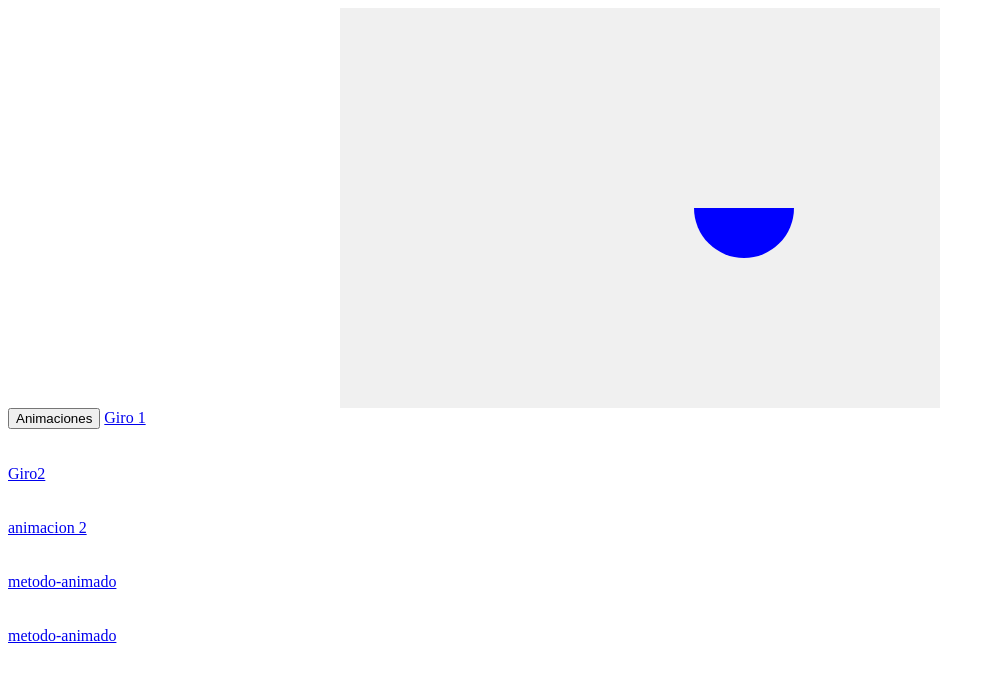
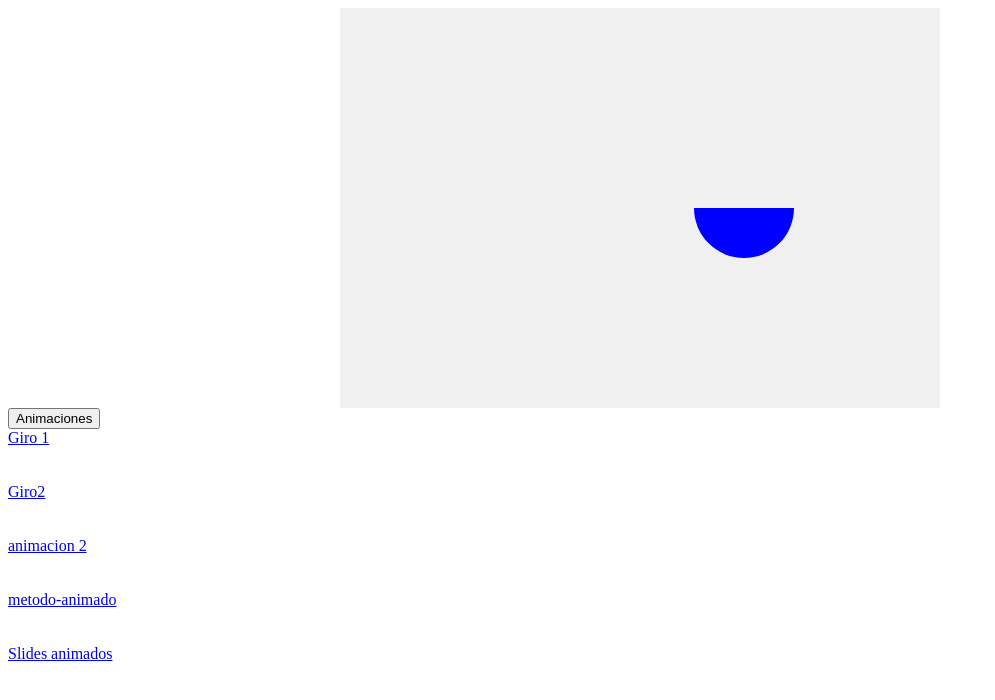
Before and after one commit to ige-itsoeh/anim, a plain HTML site: page index.html in a window 1280 px wide. Shown: the whole page, without its empty margins (0-995 px from the left). Drawn offline with Linux system fonts and the light colour scheme.

Commit message:
actualizacion

```diff
--- a/index.html
+++ b/index.html
@@ -52,10 +52,10 @@
     animate(); // Inicia la animación
   </script>
 <button onclick="location.href='https://www.facebook.com'">Animaciones<br></button>
-<a href="sCirGiro.html">Giro 1 <br><br><br></a>
-<a href="sCirGiro2.html">Giro2 <br><br><br></a>
-<a href="metodoani2.html"> animacion 2 <br><br><br></a>
-<a href="metodo-animado.html">metodo-animado <br><br><br></a>
-<a href="slidesanim.html">metodo-animado <br><br><br></a>
+<a href="sCirGiro.html"><br>Giro 1 </a>
+<a href="sCirGiro2.html"><br><br><br>Giro2 </a>
+<a href="metodoani2.html"><br><br><br>animacion 2 </a>
+<a href="metodo-animado.html"><br><br><br>metodo-animado </a>
+<a href="slidesanim.html"><br><br><br>Slides animados </a>
 </body>
 </html>
```
